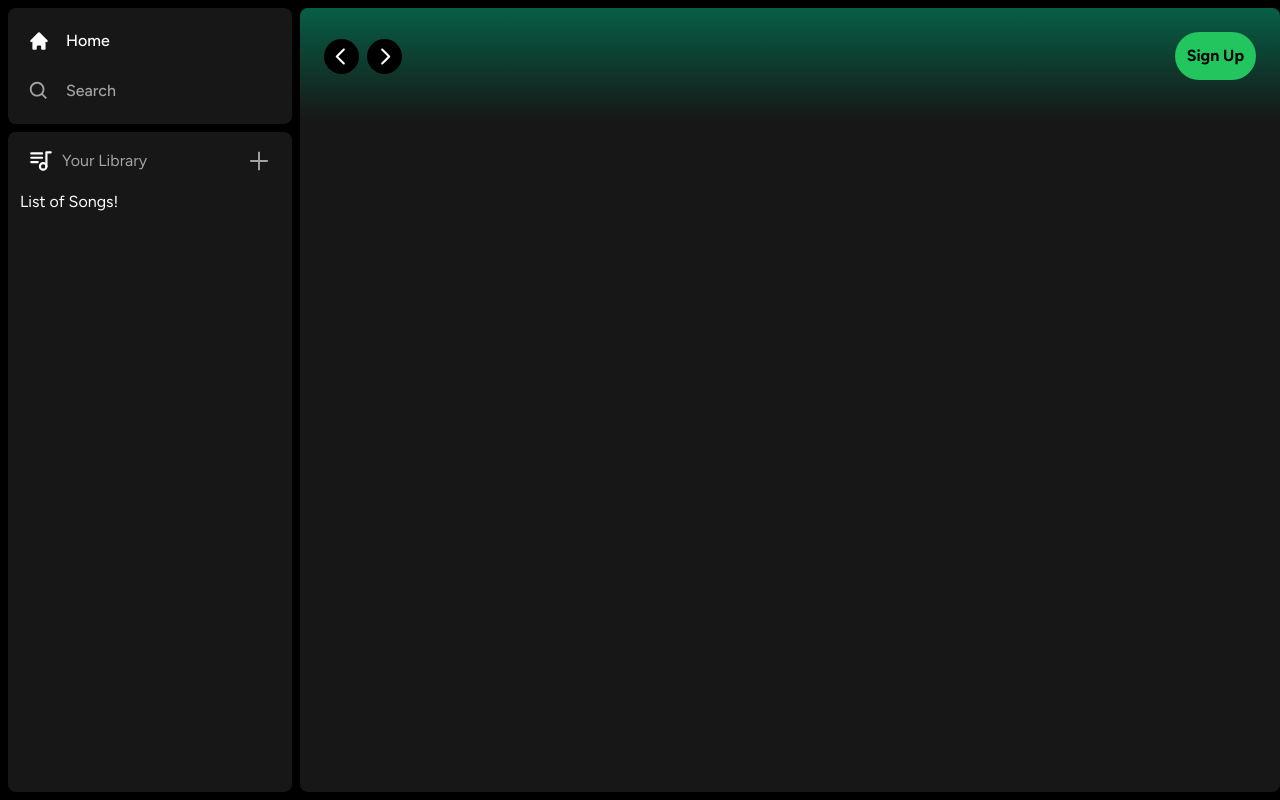
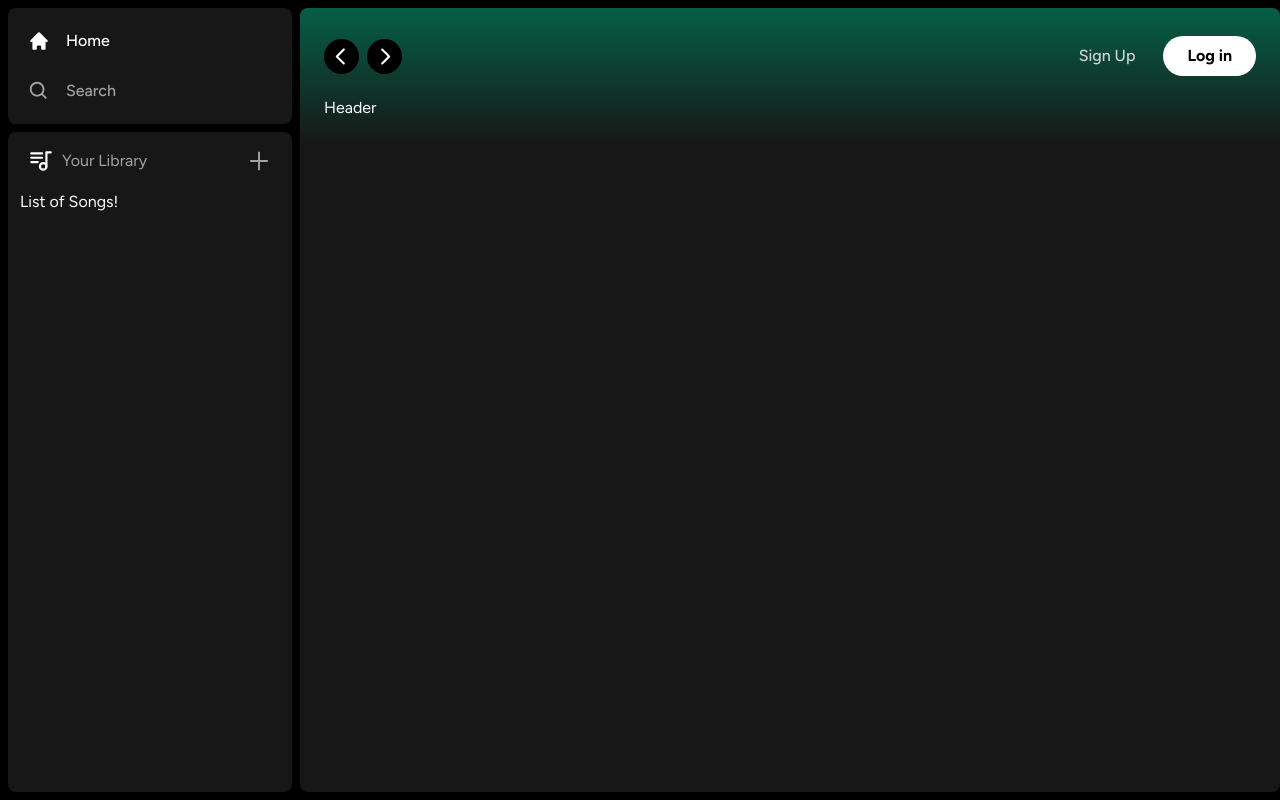
Before and after one commit to aniledev/nextjs-spotify-clone, a Next.js app: page / in a window 1280 px wide. Built offline with nearby package versions, Linux system fonts and the light colour scheme.

Commit message:
Flesh out sign up and log in button components

```diff
--- a/app/components/Button.tsx
+++ b/app/components/Button.tsx
@@ -7,11 +7,10 @@
 	className,
 	children,
 	disabled,
-	type,
+	type = "button",
 	...props
 }, ref) => (
 	<button
-		type={type}
 		className={twMerge(`
       w-full
       rounded-full
@@ -25,12 +24,13 @@
       font-bold
       hover:opacity-75
       transition
-    `,
+      `,
 		className
 		)}
+		{...props}
+		disabled={disabled}
 		ref={ref}
-		disabled={disabled}
-		{...props}
+		type={type}
 	>
 		{children}
 	</button>
--- a/app/components/Header.tsx
+++ b/app/components/Header.tsx
@@ -55,13 +55,32 @@
 				<div className="flex justify-between items-center gap-x-4">
 					<>
 						<div>
-							<Button>
+							<Button
+								className="
+                  bg-transparent
+                  text-neutral-300
+                  font-medium
+                "
+							>
                 Sign Up
+							</Button>
+						</div>
+						<div>
+							<Button
+								// OnClick={() => {}}
+								className="
+                  bg-white
+                  px-6
+                  py-2
+                "
+							>
+                Log in
 							</Button>
 						</div>
 					</>
 				</div>
 			</div>
+			{children}
 		</div>
 	);
 };
```
